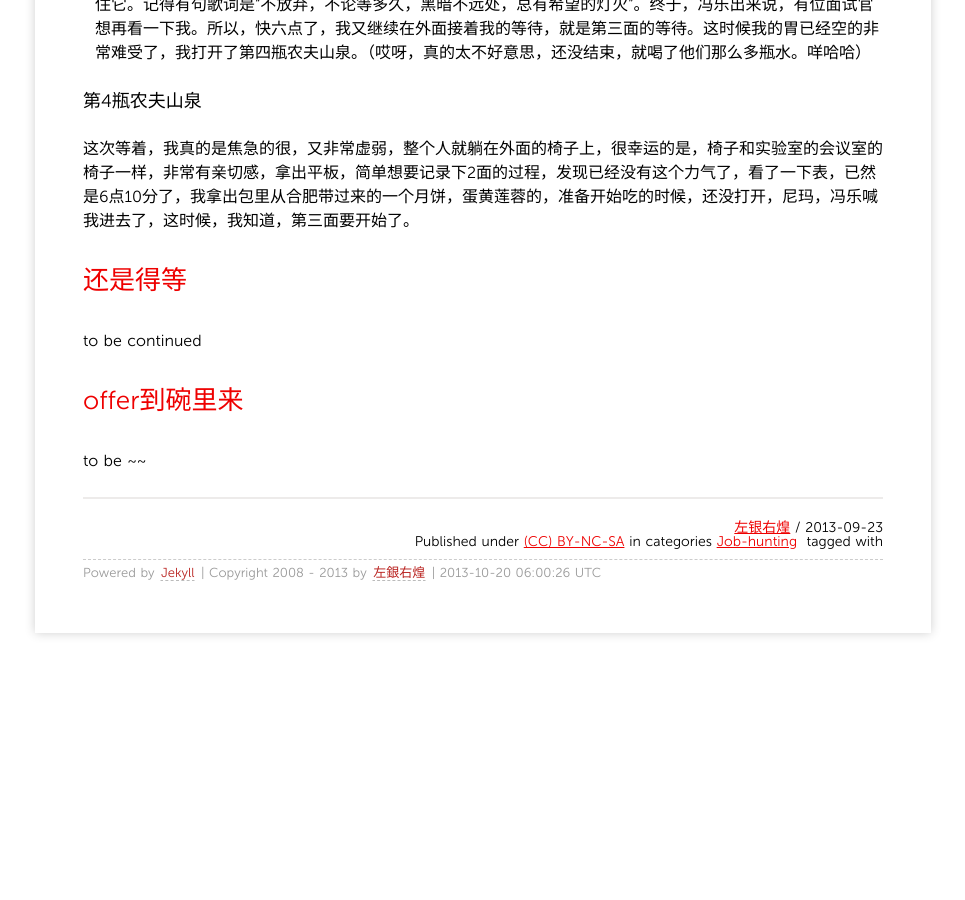
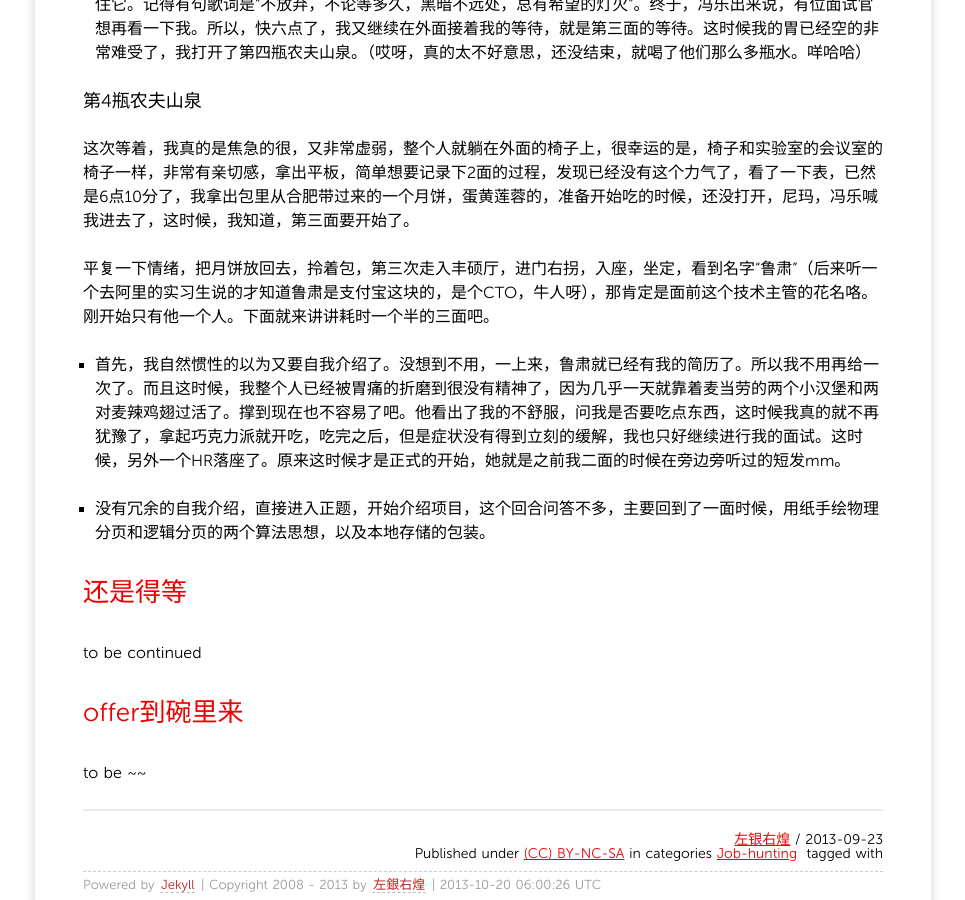
Before and after one commit to grahamle/grahamle.github.com, a Jekyll site: the page built from _posts/2013/2013-09-23-写在阿里面试归来之际.md, in a window 1280 px wide and 900 px high, scrolled down 9888 px. Shown: the whole window, without its empty margins (157-1122 px from the left). Built offline with Jekyll 4.4.1, drawn with Linux system fonts in a browser that asks for light colours; Markdown is read by kramdown in place of the engine named in the settings; comment, search, counter and statistics services are not loaded; before the commit the page ends 10569 px from its top, so only the background shows below that.

Commit message:
阿里面经之三面（上）

```diff
--- a/_posts/2013/2013-09-23-写在阿里面试归来之际.md
+++ b/_posts/2013/2013-09-23-写在阿里面试归来之际.md
@@ -146,6 +146,12 @@ categories:
 ### 第4瓶农夫山泉
 这次等着，我真的是焦急的很，又非常虚弱，整个人就躺在外面的椅子上，很幸运的是，椅子和实验室的会议室的椅子一样，非常有亲切感，拿出平板，简单想要记录下2面的过程，发现已经没有这个力气了，看了一下表，已然是6点10分了，我拿出包里从合肥带过来的一个月饼，蛋黄莲蓉的，准备开始吃的时候，还没打开，尼玛，冯乐喊我进去了，这时候，我知道，第三面要开始了。
 
+平复一下情绪，把月饼放回去，拎着包，第三次走入丰硕厅，进门右拐，入座，坐定，看到名字“鲁肃”（后来听一个去阿里的实习生说的才知道鲁肃是支付宝这块的，是个CTO，牛人呀），那肯定是面前这个技术主管的花名咯。刚开始只有他一个人。下面就来讲讲耗时一个半的三面吧。
+
+- 首先，我自然惯性的以为又要自我介绍了。没想到不用，一上来，鲁肃就已经有我的简历了。所以我不用再给一次了。而且这时候，我整个人已经被胃痛的折磨到很没有精神了，因为几乎一天就靠着麦当劳的两个小汉堡和两对麦辣鸡翅过活了。撑到现在也不容易了吧。他看出了我的不舒服，问我是否要吃点东西，这时候我真的就不再犹豫了，拿起巧克力派就开吃，吃完之后，但是症状没有得到立刻的缓解，我也只好继续进行我的面试。这时候，另外一个HR落座了。原来这时候才是正式的开始，她就是之前我二面的时候在旁边旁听过的短发mm。
+
+- 没有冗余的自我介绍，直接进入正题，开始介绍项目，这个回合问答不多，主要回到了一面时候，用纸手绘物理分页和逻辑分页的两个算法思想，以及本地存储的包装。
+
 ## <a name="wait3">还是得等</a>
 to be continued
 
```
